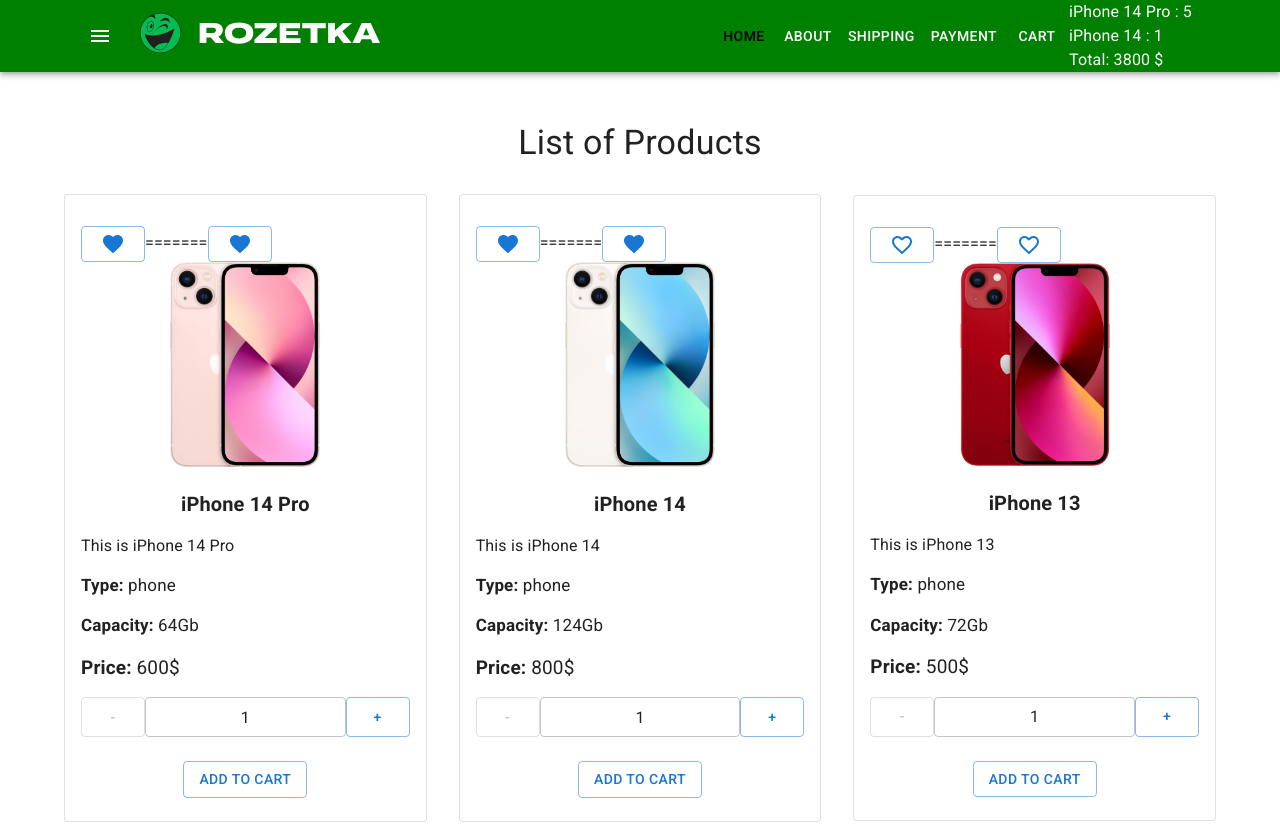
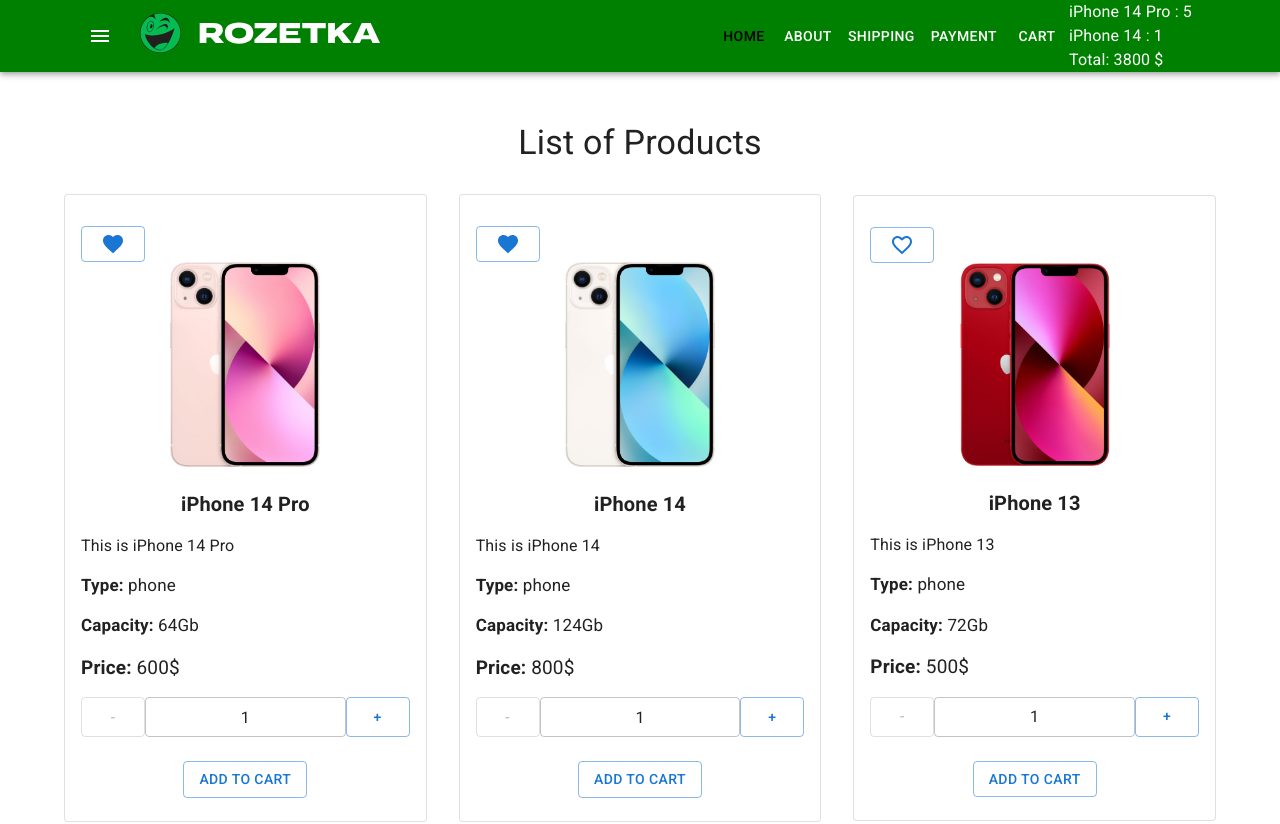
Before and after one commit to dariapj/react-scr, a React (Create React App) app: page / in a window 1280 px wide. Shown: the top 824 px of the page. Built offline with nearby package versions, Linux system fonts and the light colour scheme.

Commit message:
add button dispatch

```diff
--- a/src/components/Products/ProductsListItem.tsx
+++ b/src/components/Products/ProductsListItem.tsx
@@ -51,10 +51,6 @@
         <CardContent>
         <Button variant="outlined" onClick={() => dispatch(toggleLikeState(id))}>
             {isLiked ? <FavoriteOutlinedIcon /> : <FavoriteBorderIcon />}</Button>
-=======
-            <Button variant="outlined" onClick={() => toogleLikeState(id)}>
-{isLiked ? <FavoriteOutlinedIcon/> : <FavoriteBorderIcon/>}
-            </Button>
             <div className='product-img'>
                 <img src={image} alt="" />
             </div>
```
